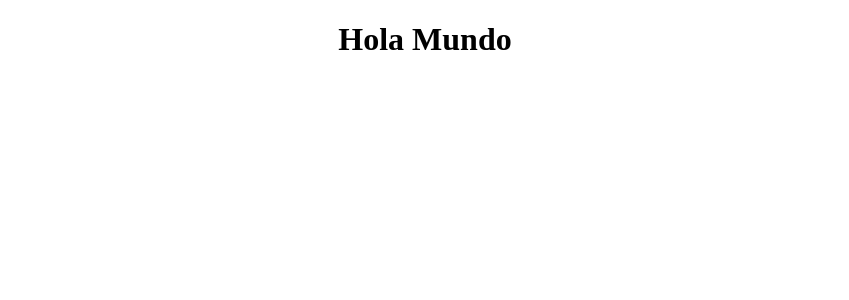
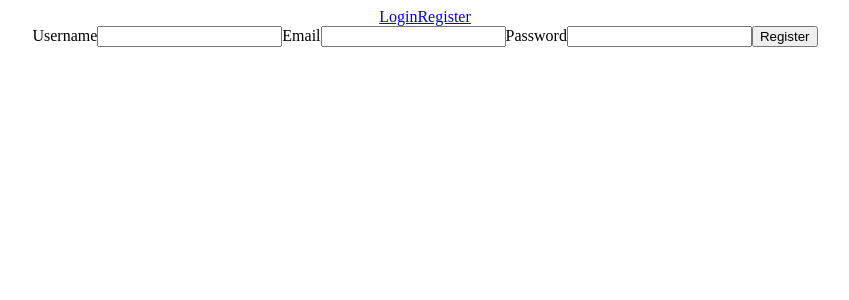
Before and after one commit to xulioxaviert/TheStarWars-API, a React (Create React App) app: page /register in a window 1280 px wide. Shown: the top 300 px of the page, without its empty margins (215-1064 px from the left). Built offline with nearby package versions, Linux system fonts and the light colour scheme; no server answers.

Commit message:
chore: first part of the finished project

```diff
--- a/src/App.jsx
+++ b/src/App.jsx
@@ -1,10 +1,39 @@
 import "./main.scss";
+import {  BrowserRouter as Router,  NavLink,  Route,  Routes,} from "react-router-dom";
+import { HomePage } from "./pages/HomePage/HomePage";
+import { LoginPage } from "./pages/LoginPage/LoginPage";
+import { RegisterPage } from "./pages/RegisterPage/RegisterPage";
+import { RequireAuth } from "./shared/components/RequireAuth/RequireAuth";
+import { JwtContext } from "./shared/contexts/JwtContext";
+import { useState } from "react";
+import { ButtonLogout } from "./shared/components/ButtonLogOut/ButtonLogOut";
 
 function App() {
+  const [jwt, setJwt] = useState(localStorage.getItem("token"));
+
   return (
-    <div className="App">
-      <h1>Hola Mundo</h1>
-    </div>
+    <JwtContext.Provider value={{ jwt, setJwt }}>
+      <div className="App">
+        <Router>
+          <nav className="nav">
+            {jwt && <NavLink to="/">Home</NavLink>}
+            {!jwt && (
+              <>
+                <NavLink to="/login">Login</NavLink>
+                <NavLink to="/register">Register</NavLink>
+              </>
+            )}
+            {jwt && <ButtonLogout />}
+          </nav>
+
+          <Routes>
+            <Route  path="/" element={<RequireAuth> <HomePage /> </RequireAuth> } />
+            <Route path="/login" element={<LoginPage />} />
+            <Route path="/register" element={<RegisterPage />} />
+          </Routes>
+        </Router>
+      </div>
+    </JwtContext.Provider>
   );
 }
 
--- /dev/null
+++ b/src/components/LoginForm/LoginForm.jsx
@@ -0,0 +1,46 @@
+import React, { useContext } from "react";
+import { useForm } from "react-hook-form";
+import { useNavigate } from "react-router-dom";
+import { JwtContext } from "../../shared/contexts/JwtContext";
+import { API } from "../../shared/services/api";
+
+export const LoginForm = () => {
+  const { register, handleSubmit } = useForm();
+  let navigate = useNavigate();
+  const { setJwt } = useContext(JwtContext);
+  const onSubmit = (formData) => {
+    API.post("users/login", formData).then((res) => {
+      console.log(res);
+      localStorage.setItem("token", res.data);
+      setJwt(res.data);
+      navigate("/");
+    });
+
+    //console.log(formData);
+  };
+
+  return (
+    <form onSubmit={handleSubmit(onSubmit)}>
+      <label>Email</label>
+      <input
+        type="email"
+        name="email"
+        {...register("email", {
+          required: true,
+          pattern: /^[A-Z0-9._%+-]+@[A-Z0-9.-]+\.[A-Z]{2,4}$/i,
+        })}
+      />
+      <label>Password</label>
+      <input
+        type="password"
+        name="password"
+        {...register("password", {
+          required: true,
+          pattern:
+            /^(?=.*[a-z])(?=.*[A-Z])(?=.*[0-9])(?=.*[!@#$%^&*_=+-]).{8,12}$/,
+        })}
+      />
+      <button>Login</button>
+    </form>
+  );
+};
--- /dev/null
+++ b/src/components/RegisterForm/RegisterForm.jsx
@@ -0,0 +1,49 @@
+import React from "react";
+import { useForm } from "react-hook-form";
+import { useNavigate } from "react-router-dom";
+import { API } from "../../shared/services/api";
+
+export const RegisterForm = () => {
+  const { register, handleSubmit } = useForm();
+  let navigate = useNavigate();
+
+  const onSubmit = (formData) => {
+    API.post("users/register", formData).then((res) => {
+      console.log(res);
+      navigate("/login");
+    });
+
+    //console.log(formData);
+  };
+
+  return (
+    <form onSubmit={handleSubmit(onSubmit)}>
+      <label>Username</label>
+      <input
+        type="text"
+        name="name"
+        {...register("name", { required: true })}
+      />
+      <label>Email</label>
+      <input
+        type="email"
+        name="email"
+        {...register("email", {
+          required: true,
+          pattern: /^[A-Z0-9._%+-]+@[A-Z0-9.-]+\.[A-Z]{2,4}$/i,
+        })}
+      />
+      <label>Password</label>
+      <input
+        type="password"
+        name="password"
+        {...register("password", {
+          required: true,
+          pattern:
+            /^(?=.*[a-z])(?=.*[A-Z])(?=.*[0-9])(?=.*[!@#$%^&*_=+-]).{8,12}$/,
+        })}
+      />
+      <button>Register</button>
+    </form>
+  );
+};
--- /dev/null
+++ b/src/pages/HomePage/HomePage.jsx
@@ -0,0 +1,7 @@
+import React from 'react'
+
+export const HomePage = () => {
+  return (
+    <div>HomePage</div>
+  )
+}
--- /dev/null
+++ b/src/pages/LoginPage/LoginPage.jsx
@@ -0,0 +1,8 @@
+import React from 'react'
+import { LoginForm } from '../../components/LoginForm/LoginForm'
+
+export const LoginPage = () => {
+  return (
+    <LoginForm />
+  )
+}
--- /dev/null
+++ b/src/pages/RegisterPage/RegisterPage.jsx
@@ -0,0 +1,8 @@
+import React from 'react'
+import { RegisterForm } from '../../components/RegisterForm/RegisterForm'
+
+export const RegisterPage = () => {
+  return (
+    <RegisterForm />
+  )
+}
--- /dev/null
+++ b/src/shared/components/ButtonLogOut/ButtonLogOut.jsx
@@ -0,0 +1,16 @@
+import React, { useContext } from "react";
+import { useNavigate } from "react-router-dom";
+import { JwtContext } from "../../contexts/JwtContext";
+
+
+
+export const ButtonLogout = () => {
+  let navigate = useNavigate();
+  const { setJwt } = useContext(JwtContext);
+  const logOut = () => {
+    localStorage.removeItem("token");
+    setJwt(null);
+    navigate("/login");
+  };
+  return <button onClick={logOut}>Log Out</button>;
+};
--- /dev/null
+++ b/src/shared/components/RequireAuth/RequireAuth.jsx
@@ -0,0 +1,13 @@
+import React from 'react';
+import { Navigate, useLocation } from 'react-router-dom';
+
+
+export const RequireAuth = ({ children }) => {
+    let location = useLocation();
+
+  if (!localStorage.getItem("token")) {
+    return <Navigate to="/login" state={{ from: location }} replace />;
+  }
+
+  return children;
+};
--- /dev/null
+++ b/src/shared/contexts/JwtContext.js
@@ -0,0 +1,3 @@
+import React from 'react';
+
+export const JwtContext = React.createContext();
--- /dev/null
+++ b/src/shared/services/api.js
@@ -0,0 +1,18 @@
+import axios from "axios";
+
+export const APIHeaders = {
+  Accept: "application/json",
+  "Content-Type": "application/json",
+  "Access-Control-Allow-Origin": "*",
+  Authorization: {
+    toString() {
+      return `Bearer ${localStorage.getItem("token")}`;
+    },
+  },
+};
+
+export const API = axios.create({
+  baseURL: process.env.REACT_APP_BACK_URL,
+  timeout: 6000,
+  headers: APIHeaders,
+});
```
Also changed, not shown: public/index.html (+0 -10 lines), 1 other file (tests, documents, lock files or other folders).
